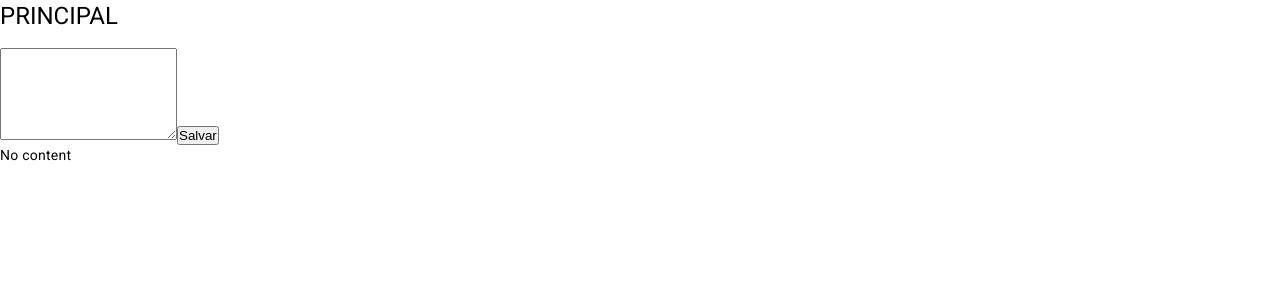
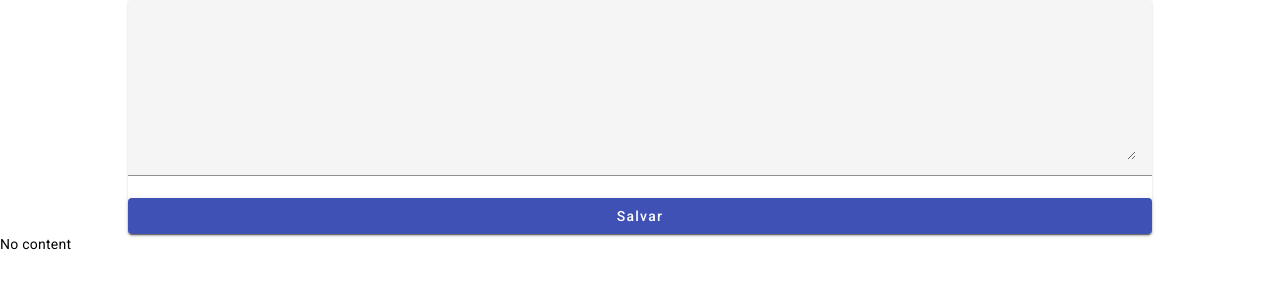
Before and after one commit to EriikSilva/social-media, an Angular app: page / in a window 1280 px wide. Shown: the top 300 px of the page. Built offline with nearby package versions, Linux system fonts and the light colour scheme.

Commit message:
estilizando com angular material

```diff
--- a/src/app/app.component.html
+++ b/src/app/app.component.html
@@ -1,3 +1 @@
-<h1>PRINCIPAL</h1>
-
 <app-post-create></app-post-create>
--- a/src/app/posts/post-create/post-create.component.html
+++ b/src/app/posts/post-create/post-create.component.html
@@ -1,6 +1,7 @@
-<textarea rows="6" [(ngModel)]="enteredValue"></textarea>
-
-
-<button (click)="onAddPost()">Salvar</button>
-
+<mat-card>
+  <mat-form-field>
+    <textarea matInput rows="6" [(ngModel)]="enteredValue"></textarea>
+  </mat-form-field>
+  <button color="primary" mat-raised-button (click)="onAddPost()">Salvar</button>
+</mat-card>
 <p>{{ newPost }}</p>
--- a/src/app/posts/post-create/post-create.component.scss
+++ b/src/app/posts/post-create/post-create.component.scss
@@ -0,0 +1,10 @@
+mat-card{
+    width: 80%;
+    margin: auto;
+}
+
+mat-form-field,
+textarea{
+    width: 100%;
+
+}
```
Also changed, not shown: src/app/app.module.ts (+8 -1 lines).
